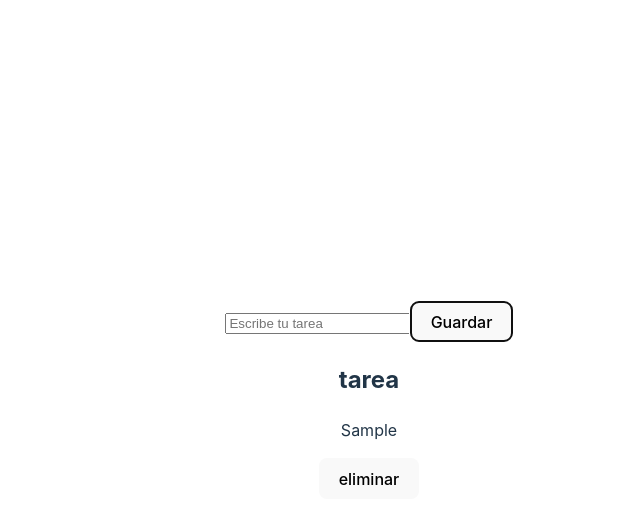
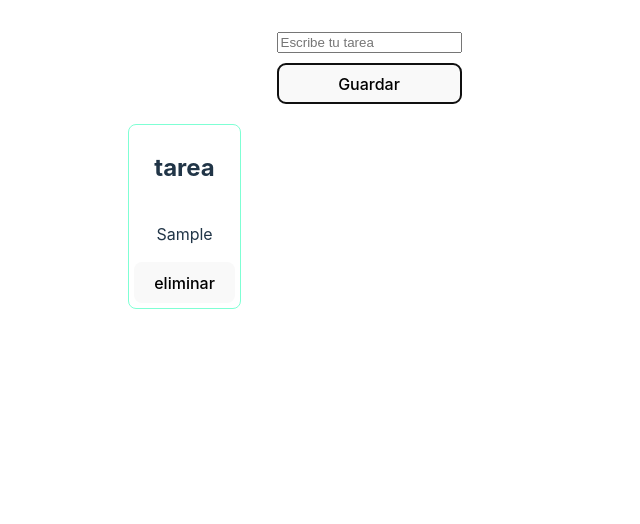
Before and after one commit to chuttmateo/ejercicios-front3, a React (Vite) app: page /juego/1 in a window 1280 px wide. Both pictures are taken after typing "Sample" into the empty fields and a click on the button "Guardar". Shown: the top 524 px of the page, without its empty margins (271-911 px from the left). Built offline with nearby package versions, Linux system fonts and the light colour scheme.

Commit message:
un poco de estilos

```diff
--- a/src/ejercicios/ejercicio-clase-19/Clase.css
+++ b/src/ejercicios/ejercicio-clase-19/Clase.css
@@ -4,4 +4,8 @@
   padding: 2rem;
   text-align: center;
 
+  display: flex;
+  flex-direction: column;
+  align-items: center;
+  gap: 20px;
 }
--- a/src/ejercicios/ejercicio-clase-19/Clase.jsx
+++ b/src/ejercicios/ejercicio-clase-19/Clase.jsx
@@ -2,8 +2,8 @@ import "./Clase.css";
 
 import React from "react";
 import TareasProvider from "./contexts/TareasProvider";
-import Formulario from "./components/Formulario";
-import ListaTareas from "./components/ListaTareas";
+import Formulario from "./components/formulario/Formulario";
+import ListaTareas from "./components/listaTareas/ListaTareas";
 
 function Clase() {
   return (
--- a/src/ejercicios/ejercicio-clase-19/components/ListaTareas.jsx
+++ /dev/null
@@ -1,19 +0,0 @@
-import React, { useContext } from 'react'
-import { TareasContext } from '../contexts/TareasProvider'
-import Tarea from './Tarea'
-
-function ListaTareas() {
-    const objeto = useContext(TareasContext)
-
-  return (
-    <>
-    {objeto.listaTareas.map((tarea) => {
-        return (
-            <Tarea key={tarea.id} {...tarea}/>
-        );
-      })}
-    </>
-  )
-}
-
-export default ListaTareas
--- a/src/ejercicios/ejercicio-clase-19/components/Formulario.jsx
+++ b/src/ejercicios/ejercicio-clase-19/components/formulario/Formulario.jsx
@@ -1,6 +1,7 @@
 import React, { useContext, useState } from 'react'
-import { TareasContext } from '../contexts/TareasProvider'
+import { TareasContext } from '../../contexts/TareasProvider'
 import { v4 as uuidv4 } from 'uuid'
+import styles from './Formulario.module.css'
 
 function Formulario() {
     const objeto = useContext(TareasContext)
@@ -15,7 +16,7 @@ function Formulario() {
 
   return (
     <>
-    <form onSubmit={handleSubmit}>
+    <form className={styles.formulario} onSubmit={handleSubmit}>
         <input type="text" placeholder='Escribe tu tarea' value={text} onChange={(e)=>setText(e.target.value)}/>
         <button type='submit'>Guardar</button>
     </form>
--- /dev/null
+++ b/src/ejercicios/ejercicio-clase-19/components/formulario/Formulario.module.css
@@ -0,0 +1,5 @@
+.formulario{
+    display: flex;
+    flex-direction: column;
+    gap: 10px;
+}
--- /dev/null
+++ b/src/ejercicios/ejercicio-clase-19/components/listaTareas/ListaTareas.jsx
@@ -0,0 +1,18 @@
+import React, { useContext } from "react";
+import { TareasContext } from "../../contexts/TareasProvider";
+import Tarea from "../tarea/Tarea";
+import styles from './ListaTareas.module.css'
+
+function ListaTareas() {
+  const objeto = useContext(TareasContext);
+
+  return (
+    <div className={styles.div}>
+      {objeto.listaTareas.map((tarea) => {
+        return <Tarea key={tarea.id} {...tarea} />;
+      })}
+    </div>
+  );
+}
+
+export default ListaTareas;
--- /dev/null
+++ b/src/ejercicios/ejercicio-clase-19/components/listaTareas/ListaTareas.module.css
@@ -0,0 +1,5 @@
+.div{
+    display: grid;
+    grid-template-columns: repeat(4 , 1fr);
+    gap: 10px;
+}
--- a/src/ejercicios/ejercicio-clase-19/components/Tarea.jsx
+++ b/src/ejercicios/ejercicio-clase-19/components/tarea/Tarea.jsx
@@ -1,11 +1,12 @@
 import { useContext } from "react";
-import { TareasContext } from "../contexts/TareasProvider";
+import { TareasContext } from "../../contexts/TareasProvider";
+import styles from './Tarea.module.css'
 
 function Tarea(props) {
   const {eliminarTarea} = useContext(TareasContext)
   return (
     <>
-      <div>
+      <div className={styles.div}>
         <h2>{props.title}</h2>
         <p>{props.body}</p>
         <button onClick={()=> eliminarTarea(props.id)}>eliminar</button>
--- /dev/null
+++ b/src/ejercicios/ejercicio-clase-19/components/tarea/Tarea.module.css
@@ -0,0 +1,8 @@
+.div{
+    border: solid 1px aquamarine;
+    border-radius: 8px;
+    padding: 5px;
+    display: flex;
+    flex-direction: column;
+    justify-content: space-between;
+}
--- a/src/index.css
+++ b/src/index.css
@@ -26,7 +26,7 @@ a:hover {
 body {
   margin: 0;
   display: flex;
-  place-items: center;
+  /* place-items: center; */
   min-width: 320px;
   min-height: 100vh;
 }
```
Also changed, not shown: src/ejercicios/ejercicio-clase-19/contexts/TareasProvider.jsx (line endings or trailing spaces).
